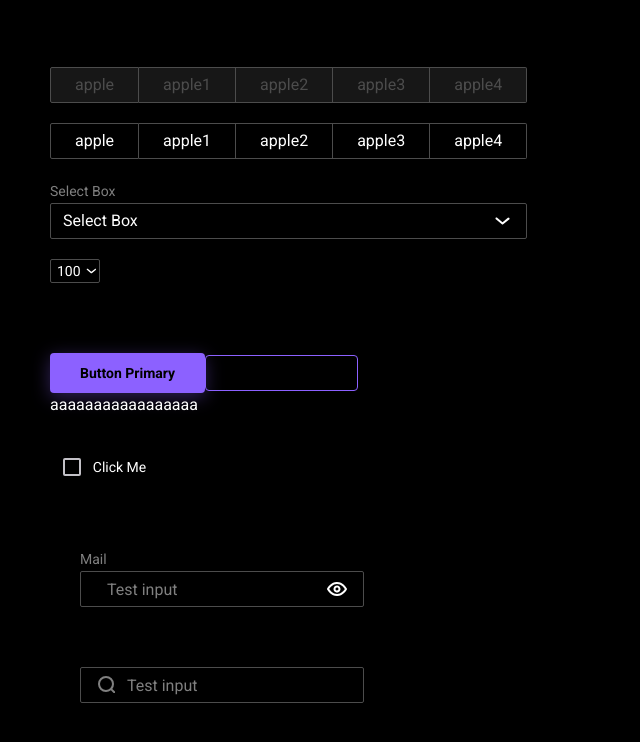
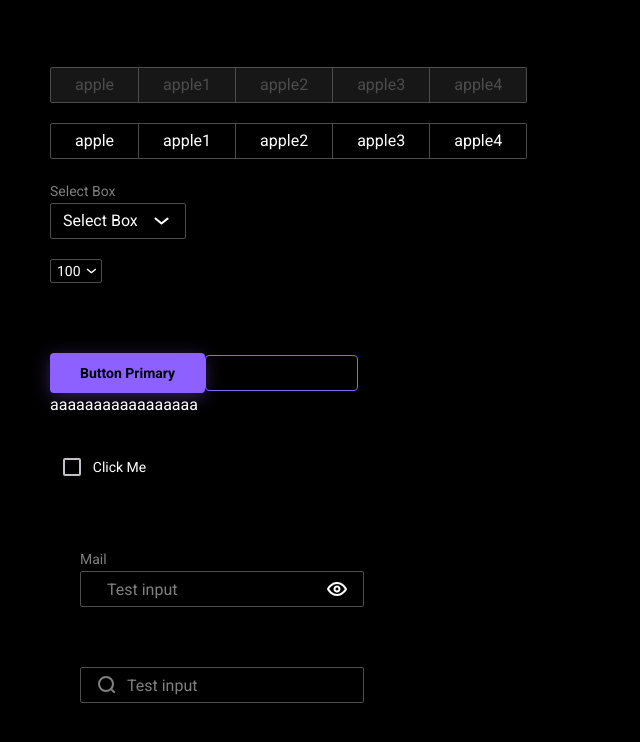
Before and after one commit to NeverwinterNights/saturday, a React (Vite) app: page / in a window 1280 px wide. Shown: the top 742 px of the page, without its empty margins (0-640 px from the left). Built offline with nearby package versions, Linux system fonts and the light colour scheme.

Commit message:
fix(Select): fix width for content

```diff
--- a/src/App.tsx
+++ b/src/App.tsx
@@ -19,6 +19,7 @@ export function App() {
     { value: '100', label: '100' },
     { value: '200', label: '200' },
     { value: '300', label: '300' },
+    { value: '400', label: '400' },
   ]
   // const value = 'apple'
   const optionsTabs: TabsType[] = [
--- a/src/components/ui/select/select.module.scss
+++ b/src/components/ui/select/select.module.scss
@@ -13,7 +13,6 @@
   justify-content: space-between;
 
   box-sizing: border-box;
-  width: 100%;
   height: 36px;
   padding: 6px 12px;
 
@@ -42,11 +41,8 @@
 
   &.pagination {
     gap: 2px;
-
-    width: 50px;
     height: 24px;
     padding: 0 2px 0 6px;
-
     font-size: var(--font-size-s);
   }
 
@@ -85,7 +81,7 @@
   border-radius: 0 0 0.125rem 0.125rem;
 
   &.pagination {
-    width: 50px;
+    width: var(--radix-select-trigger-width);
   }
 }
 
@@ -116,7 +112,6 @@
   background-color: var(--color-dark-900);
 
   &.pagination {
-    width: 48px;
     padding: 0 0 0 6px;
     font-size: var(--font-size-s);
     line-height: var(--line-height-m);
```
